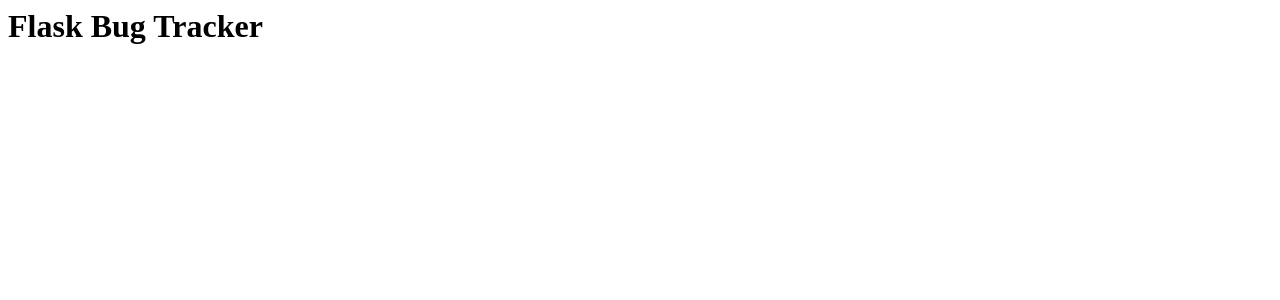
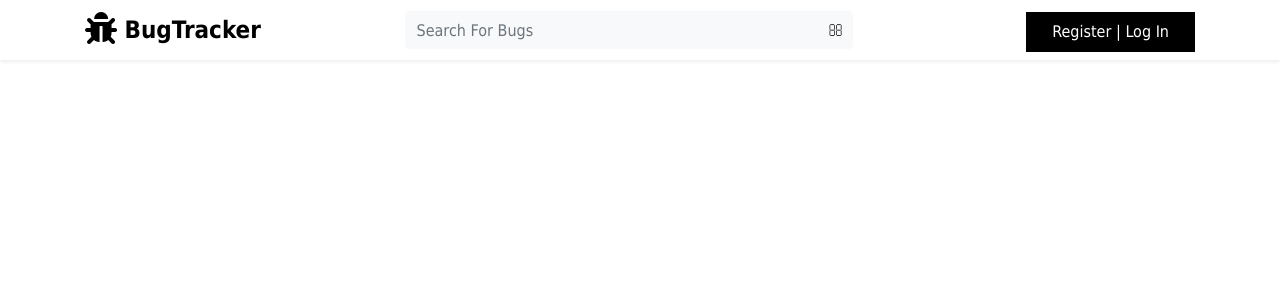
Before and after one commit to steve-njuguna-k/Flask-Bug-Tracker, a Flask app: page / in a window 1280 px wide. Shown: the top 300 px of the page. Run offline with Flask 2, Linux system fonts and the light colour scheme; some libraries are stand-ins or nearby versions.

Commit message:
Added navbar

```diff
--- a/app/static/assets/css/style.css
+++ b/app/static/assets/css/style.css
@@ -0,0 +1,118 @@
+body {
+    font-family:'Philosopher', Tahoma, Geneva, Verdana, sans-serif;
+    background-color: #fff;
+    color: #000;
+}
+
+p {
+    font-size: 14px;
+	color: #000;
+}
+
+a {
+    text-decoration: none;
+    color: #000000;
+}
+
+a:hover {
+    text-decoration: none;
+    color: #000000;
+}
+
+.navbar.navbar-dark .nav-item .nav-link {
+    color: #000!important;
+    background-color: #fff;
+}
+
+.navbar.navbar-dark .nav-item .nav-link:hover {
+    color: #000000 !important;
+    background-color: #fff;
+}
+
+.navbar {
+    background-color: #fff!important;
+}
+
+.navbar-nav {
+    background-color: #fff;
+}
+
+.navbar-brand {
+    background-color: #fff;
+}
+
+.navbar-dark .navbar-toggler {
+    color: #000000 ;
+    border-color: #000000 ;
+	background-color: #000000 ;
+}
+
+.text-primary{
+	color: #000000!important;
+}
+
+.searchbar{
+    border-radius: 0px;
+	border-color: 6px solid rgba(240, 246, 252, 0.1);
+}
+
+.btn-primary, .btn-primary:active, .btn-primary:focus{
+    background-color: #000000;
+    border-color: #000000;
+    color: #fff;
+    border-radius: 0px;
+    margin-top: 4px;
+    padding-top: 7px;
+	padding-bottom: 7px;
+	padding-left: 25px;
+	padding-right: 25px;
+}
+
+.btn-primary:hover{
+    background-color: #000000;
+    border-color: #000000;
+    color: #fff;
+    border-radius: 0px;
+    margin-top: 4px;
+    padding-top: 7px;
+	padding-bottom: 7px;
+	padding-left: 25px;
+	padding-right: 25px;
+}
+
+.btn-link{
+    color: #000;
+	border-radius: 0px;
+    margin-top: 1px;
+    padding: 9px;
+}
+
+.link{
+    color: #000;
+	border-radius: 0px;
+    margin-top: 1px;
+}
+
+.btn-link:hover{
+    color: #000000;
+	border-radius: 0px;
+    margin-top: 1px;
+    padding: 9px;
+	text-decoration: none;
+}
+
+.logo{
+    margin-bottom: 0px;
+}
+
+.logo-colour{
+    color: #000;
+}
+
+.logocolour{
+    color: #000000;
+}
+
+.dropdown-item:focus, .dropdown-item:active{
+	background-color: #000;
+}
--- a/app/templates/Index.html
+++ b/app/templates/Index.html
@@ -1 +1,5 @@
-<h1 class="text-center">Flask Bug Tracker</h1>
+{% extends "Base.html" %}
+
+<div class="container">
+	{% include 'Navbar.html' %}
+</div>
--- /dev/null
+++ b/app/templates/Navbar.html
@@ -0,0 +1,40 @@
+{% block navbar %}
+<div class="container-fluid">
+    <nav class="navbar navbar-expand-lg navbar-dark fixed-top shadow-sm">
+        <div class="container">
+            <a href="{{ url_for('home') }}">
+                <h4 class="logo"><span class="logo-colour"><i class="fas fa-bug fa-lg"></i></span><b> Bug</b><span class="logo-colour"><b>Tracker</b></span></h4>
+            </a>
+            <button class="navbar-toggler" type="button" data-toggle="collapse" data-target="#navbarNavDropdown">
+                <span class="navbar-toggler-icon"></span>
+            </button>
+            <div class="collapse navbar-collapse" id="navbarNavDropdown">
+                <ul class="navbar-nav mx-auto">
+                    <form action="#" method="POST" class="form-inline my-2 my-lg-0 searchbar">
+                        <div class="bg-light rounded searchbar">
+                            <div class="input-group searchbar">
+                                <input type="search" name="search" placeholder="Search For Bugs" class="form-control border-0 bg-light searchbar-nv" style="width: 415px;">
+                                <div class="input-group-append searchbar">
+                                  <button type="submit" class="btn btn-link searchbar"><i class="fal fa-search"></i></button>
+                                </div>
+                            </div>
+                        </div>
+                    </form>
+                </ul>
+                <div class="d-flex">
+                    <div class="dropdown">
+                        <button class="btn btn-md btn-primary ms-3" id="dropdownMenuButton" data-toggle="dropdown" aria-expanded="false" style="margin-left: 30px;">
+                        Register | Log In
+                        </button>
+                        <div class="dropdown-menu" aria-labelledby="dropdownMenuButton">
+                            <a class="dropdown-item" href="#"><i class="fal fa-user-alt"></i> My Profile</a>
+                            <a class="dropdown-item" href="#"><i class="fal fa-file-alt"></i> My Bugs</a>
+                            <a class="dropdown-item" href="#"><i class="fal fa-sign-out"></i> Logout</a>
+                        </div>
+                    </div>
+                </div>
+            </div>
+        </div>
+    </nav>
+</div>
+{% endblock %}
```
